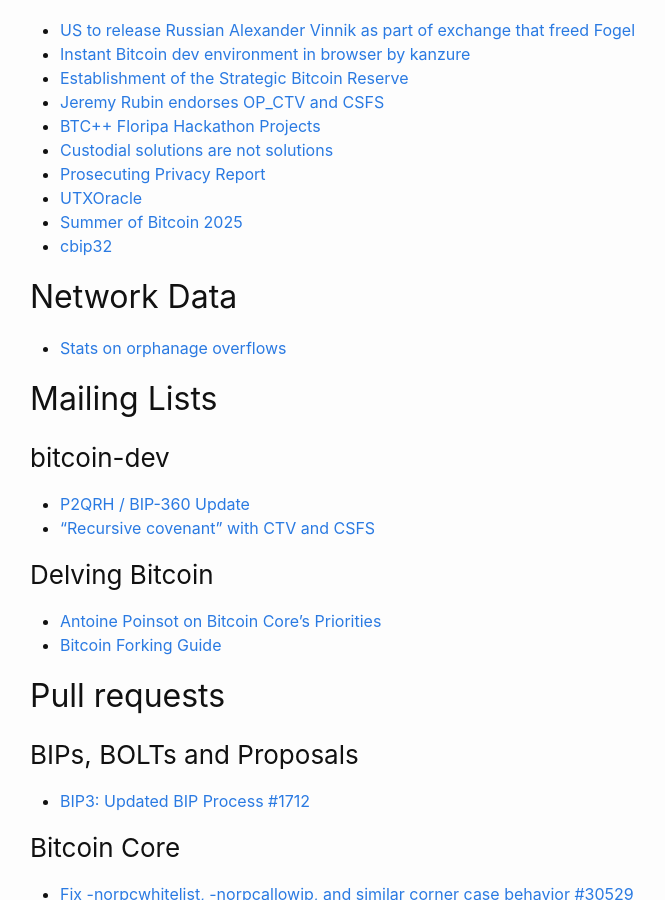
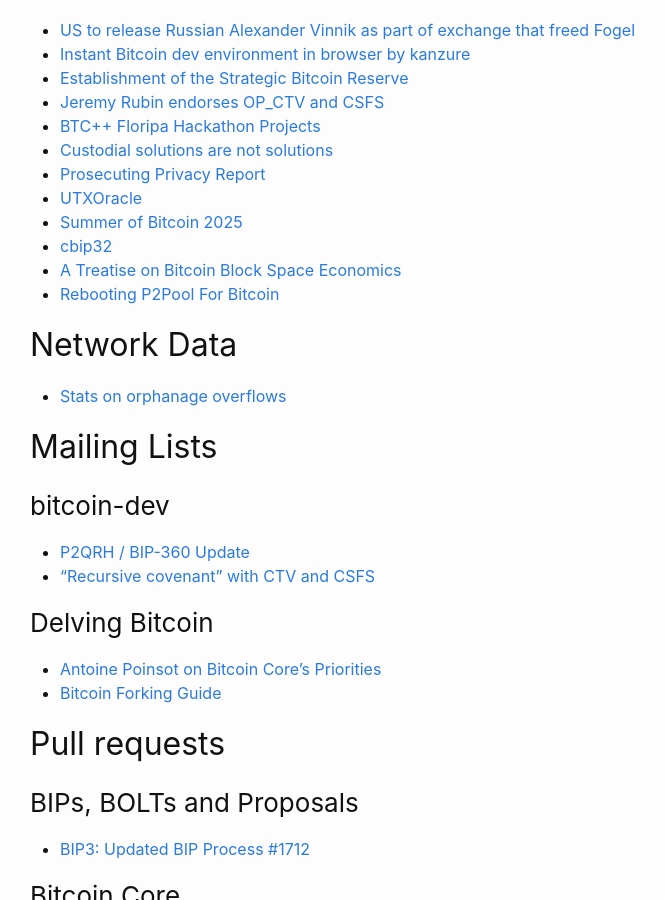
Before and after one commit to fjahr/bitdevsberlin, a Jekyll site: the page built from _posts/2025-03-12-socratic-seminar-65.md, in a window 1280 px wide and 900 px high, scrolled down 713 px. Shown: the whole window, without its empty margins (240-905 px from the left). Built offline with Jekyll 4.4.1, drawn with Linux system fonts in a browser that asks for light colours.

Commit message:
Add to #65

```diff
--- a/_posts/2025-03-12-socratic-seminar-65.md
+++ b/_posts/2025-03-12-socratic-seminar-65.md
@@ -34,6 +34,8 @@ Thanks to [Ordimint](https://ordimint.com) for sponsoring food and drinks for th
 - [UTXOracle](https://utxo.live/oracle/)
 - [Summer of Bitcoin 2025](https://www.summerofbitcoin.org/)
 - [cbip32](https://github.com/jamesob/cbip32)
+- [A Treatise on Bitcoin Block Space Economics](https://blog.lopp.net/treatise-bitcoin-block-space-economics/)
+- [Rebooting P2Pool For Bitcoin](https://blog.opdup.com/2025/02/04/rebooting-p2pool-for-bitcoin.html)
 
 ## Network Data
 
```
